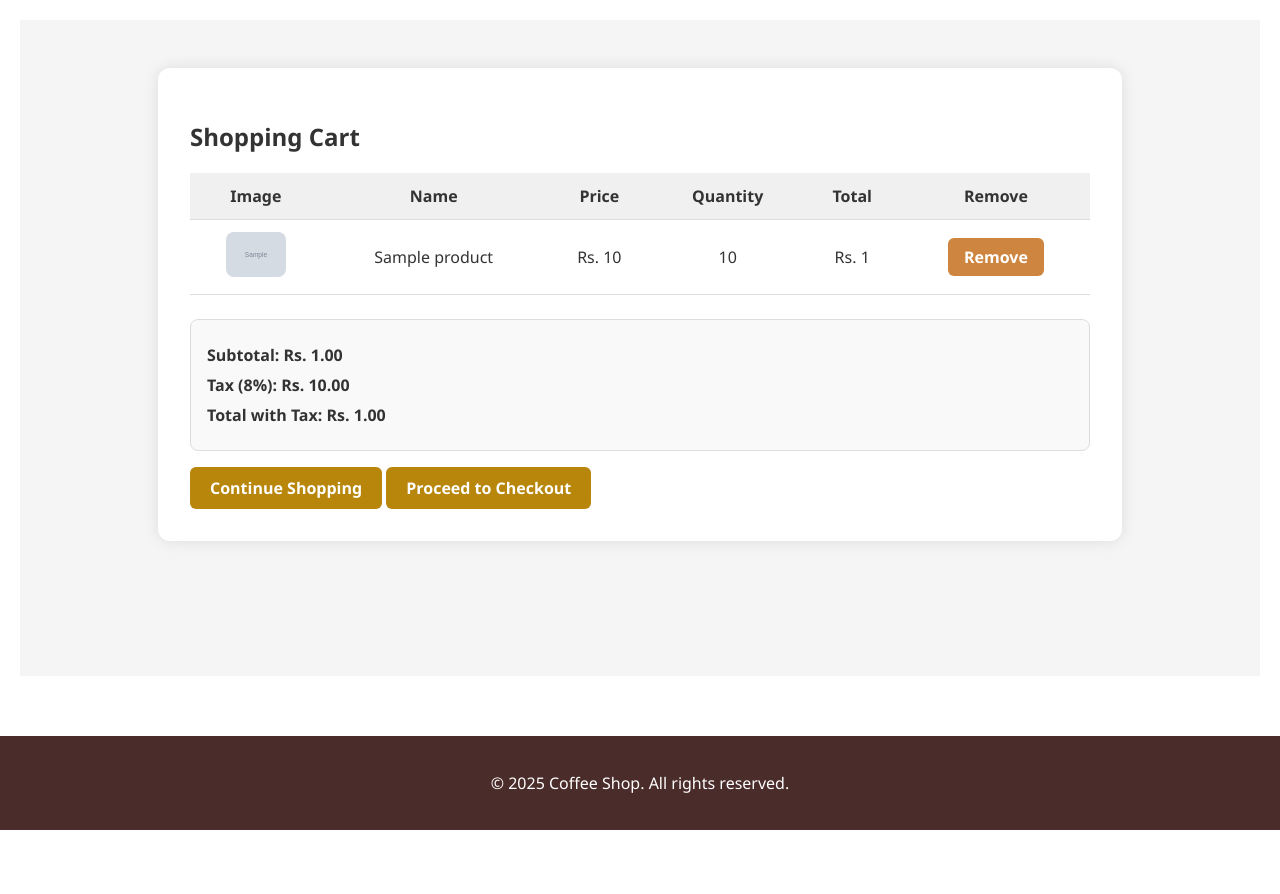
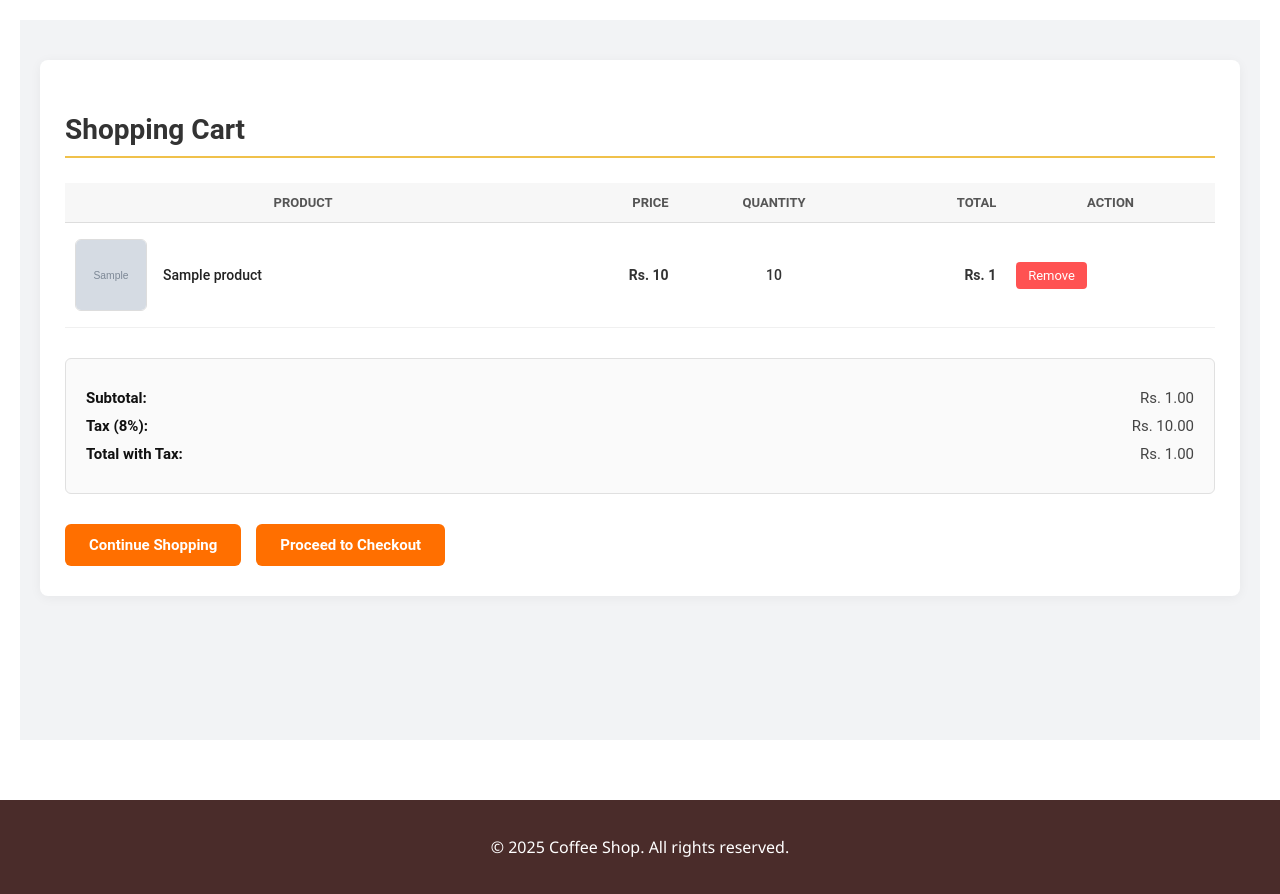
Before and after one commit to Nadia-kausar/coffee_project, a Django app: template coffee_project/shop/templates/cart.html in a window 1280 px wide. Shown: the part 53-947 px from the top of the page. Before the commit the page ends 883 px from the top, so only its background shows below. Run offline with Django 3.2, Linux system fonts and the light colour scheme; the template is opened without the code that fills it: most values are stand-ins (such as "Sample title", 1, 10 or a date in 2020); grey boxes marked "Sample" are stand-in pictures.

Commit message:
coffee website

```diff
--- a/coffee_project/shop/templates/cart.html
+++ b/coffee_project/shop/templates/cart.html
@@ -5,97 +5,203 @@
 
 {% block content %}
 <style>
-  section.cart-section {
-    background-color: #f5f5f5; /* light gray */
-    color: #333;
-    padding: 3rem 1rem;
-    min-height: 70vh;
+/* ===== Global Section ===== */
+.cart-section {
+  background-color: #f2f3f5;
+  padding: 40px 20px;
+  min-height: 80vh;
+  font-family: 'Roboto', sans-serif;
 }
 
+/* ===== Container ===== */
 .cart-container {
-    max-width: 900px;
+  max-width: 1200px;
   margin: auto;
-    background-color: #fff; /* white */
-    padding: 2rem;
-    border-radius: 12px;
-    box-shadow: 0 0 15px rgba(0, 0, 0, 0.1); /* subtle shadow */
+  background-color: #fff;
+  padding: 30px 25px;
+  border-radius: 8px;
+  box-shadow: 0 2px 12px rgba(0,0,0,0.05);
 }
 
-  table.cart-table {
+/* ===== Title ===== */
+.cart-container h1 {
+  font-size: 28px;
+  font-weight: 700;
+  color: #333;
+  margin-bottom: 25px;
+  border-bottom: 2px solid #f0c14b;
+  padding-bottom: 10px;
+}
+
+/* ===== Cart Table ===== */
+.cart-table {
   width: 100%;
   border-collapse: collapse;
-    margin-bottom: 1.5rem;
 }
 
-  table.cart-table th,
-  table.cart-table td {
-    padding: 12px;
-    text-align: center;
+.cart-table thead {
+  background-color: #f7f7f7;
+  text-transform: uppercase;
+}
+
+.cart-table thead th {
+  padding: 12px 10px;
+  font-size: 13px;
+  color: #555;
+  font-weight: 600;
   border-bottom: 1px solid #ddd;
+}
+
+.cart-table tbody tr {
+  border-bottom: 1px solid #f0f0f0;
+  transition: background 0.2s ease;
+}
+
+.cart-table tbody tr:hover {
+  background-color: #f9f9f9;
+}
+
+.cart-table td {
+  padding: 16px 10px;
+  vertical-align: middle;
+  font-size: 14px;
   color: #333;
 }
 
-  table.cart-table th {
-    background-color: #f0f0f0;
+/* ===== Product Cell ===== */
+.cart-product {
+  display: flex;
+  align-items: center;
+  gap: 16px;
+}
+.cart-product img {
+  width: 70px;
+  height: 70px;
+  object-fit: cover;
+  border-radius: 6px;
+  border: 1px solid #ddd;
+}
+.cart-product-name {
+  font-weight: 500;
+  color: #222;
 }
 
-  table.cart-table img {
-    max-width: 60px;
-    border-radius: 8px;
+/* ===== Prices ===== */
+.price,
+.total {
+  font-weight: 600;
+  color: #ff6f00;
+  text-align: right;
 }
 
+/* ===== Quantity ===== */
+.quantity {
+  font-size: 14px;
+  font-weight: 500;
+  text-align: center;
+}
+
+/* ===== Remove Button ===== */
+.btn-danger {
+  background: #ff5252;
+  color: white;
+  padding: 6px 12px;
+  border: none;
+  border-radius: 4px;
+  font-size: 13px;
+  cursor: pointer;
+  text-decoration: none;
+  transition: background 0.2s ease;
+}
+.btn-danger:hover {
+  background: #e53935;
+}
+
+/* ===== Summary Box ===== */
 .summary-box {
-    background-color: #f9f9f9;
-    padding: 1rem;
-    border-radius: 8px;
-    margin-top: 1rem;
-    color: #333;
-    border: 1px solid #ddd;
+  margin-top: 30px;
+  padding: 20px;
+  border: 1px solid #e0e0e0;
+  background-color: #fafafa;
+  border-radius: 6px;
+  font-size: 15px;
+  color: #444;
 }
 
 .summary-box p {
-    margin: 0.5rem 0;
-    font-weight: 600;
+  margin: 10px 0;
+  display: flex;
+  justify-content: space-between;
+}
+.summary-box p strong {
+  color: #111;
+}
+
+/* ===== Action Buttons ===== */
+.actions {
+  margin-top: 30px;
+  display: flex;
+  flex-wrap: wrap;
+  gap: 15px;
 }
 
 .btn {
-    background-color: #b8860b; /* dark goldenrod (light brown) */
+  background-color: #ff6f00;
   color: #fff;
-    padding: 10px 20px;
-    border: none;
+  padding: 12px 24px;
   border-radius: 6px;
-    font-weight: bold;
-    cursor: pointer;
-    margin-top: 1rem;
+  font-weight: 600;
   text-decoration: none;
-    display: inline-block;
-    transition: background-color 0.3s ease;
+  font-size: 15px;
+  transition: background-color 0.3s ease, box-shadow 0.2s ease;
+}
+.btn:hover {
+  background-color: #e65c00;
+  box-shadow: 0 2px 6px rgba(0,0,0,0.15);
 }
 
-  .btn:hover {
-    background-color: #a47507; /* slightly darker brown */
+/* ===== Empty Cart ===== */
+.empty-cart {
+  text-align: center;
+  font-size: 18px;
+  color: #777;
+  margin-top: 60px;
 }
 
-  .btn-danger {
-    background-color: #cd853f; /* peru (medium brown) */
-    color: white;
-    padding: 8px 16px;
-    border-radius: 6px;
-    font-weight: bold;
-    cursor: pointer;
-    text-decoration: none;
-    transition: background-color 0.3s ease;
+.empty-cart a.btn {
+  margin-top: 20px;
 }
 
-  .btn-danger:hover {
-    background-color: #b07a30; /* darker peru */
+/* ===== Responsive Design ===== */
+@media (max-width: 768px) {
+  .cart-table thead {
+    display: none;
   }
 
-  .empty-cart {
-    text-align: center;
-    font-size: 1.5rem;
-    margin-top: 3rem;
-    color: #555;
+  .cart-table tbody tr {
+    display: block;
+    margin-bottom: 20px;
+    border: 1px solid #eee;
+    border-radius: 6px;
+    padding: 12px;
+    background-color: #fff;
+  }
+
+  .cart-table td {
+    display: flex;
+    justify-content: space-between;
+    padding: 10px 0;
+  }
+
+  .price,
+  .total {
+    text-align: left;
+  }
+
+  .actions {
+    flex-direction: column;
+    align-items: stretch;
+  }
 }
 </style>
 
@@ -107,12 +213,11 @@
       <table class="cart-table">
         <thead>
           <tr>
-            <th>Image</th>
-            <th>Name</th>
-            <th>Price</th>
+            <th>Product</th>
+            <th class="price">Price</th>
             <th>Quantity</th>
-            <th>Total</th>
-            <th>Remove</th>
+            <th class="total">Total</th>
+            <th>Action</th>
           </tr>
         </thead>
         <tbody>
@@ -120,16 +225,18 @@
             {% with item=entry.item %}
               <tr>
                 <td>
+                  <div class="cart-product">
                     {% if item.product.image %}
                       <img src="{{ item.product.image.url }}" alt="{{ item.product.name }}">
                     {% else %}
-                    <img src="{% static 'default-product.png' %}" alt="No Image" style="max-width:60px; border-radius:8px;">
+                      <img src="{% static 'default-product.png' %}" alt="No Image">
                     {% endif %}
+                    <span class="cart-product-name">{{ item.product.name }}</span>
+                  </div>
                 </td>
-                <td>{{ item.product.name }}</td>
-                <td>Rs. {{ item.product.price }}</td>
-                <td>{{ item.quantity }}</td>
-                <td>Rs. {{ entry.total_price }}</td>
+                <td class="price">Rs. {{ item.product.price }}</td>
+                <td class="quantity">{{ item.quantity }}</td>
+                <td class="total">Rs. {{ entry.total_price }}</td>
                 <td>
                   <a href="{% url 'remove_from_cart' item.id %}" class="btn-danger">Remove</a>
                 </td>
@@ -140,15 +247,20 @@
       </table>
 
       <div class="summary-box">
-        <p><strong>Subtotal:</strong> Rs. {{ total_price|floatformat:2 }}</p>
-        <p><strong>Tax (8%):</strong> Rs. {{ tax|floatformat:2 }}</p>
-        <p><strong>Total with Tax:</strong> Rs. {{ total_with_tax|floatformat:2 }}</p>
+        <p><span><strong>Subtotal:</strong></span><span>Rs. {{ total_price|floatformat:2 }}</span></p>
+        <p><span><strong>Tax (8%):</strong></span><span>Rs. {{ tax|floatformat:2 }}</span></p>
+        <p><span><strong>Total with Tax:</strong></span><span>Rs. {{ total_with_tax|floatformat:2 }}</span></p>
       </div>
 
+      <div class="actions">
         <a href="{% url 'products' %}" class="btn">Continue Shopping</a>
         <a href="{% url 'checkout' %}" class="btn">Proceed to Checkout</a>
+      </div>
     {% else %}
-      <p class="empty-cart">Your cart is empty. <a href="{% url 'products' %}" class="btn">Start Shopping</a></p>
+      <div class="empty-cart">
+        <p>Your cart is empty.</p>
+        <a href="{% url 'products' %}" class="btn">Start Shopping</a>
+      </div>
     {% endif %}
   </div>
 </section>
--- a/coffee_project/shop/templates/home.html
+++ b/coffee_project/shop/templates/home.html
@@ -150,9 +150,9 @@
         <ul>
             <li><a href="{% url 'home' %}">Home</a></li>
             <li><a href="{% url 'products' %}">Products</a></li>
+            <li><a href="{% url 'about' %}">About</a></li>
             <li><a href="{% url 'cart' %}">Cart</a></li>
             <li><a href="{% url 'checkout' %}">Checkout</a></li>
-            <li><a href="{% url 'about' %}">About</a></li>
             {% if user.is_authenticated %}
                 <li><a href="{% url 'logout' %}">Logout</a></li>
             {% else %}
```
Also changed, not shown: coffee_project/shop/templates/checkout.html (+63 -37 lines), coffee_project/media/product_images/abu.png (added), coffee_project/media/product_images/abu_LsudTax.png (added), coffee_project/media/product_images/ahmed.png (added), coffee_project/media/product_images/amecano.png (added), coffee_project/media/product_images/b2.png (added), coffee_project/media/product_images/butter.png (added), coffee_project/media/product_images/career.png (added), coffee_project/media/product_images/comercial.png (added), coffee_project/media/product_images/esprossso.png (added), coffee_project/media/product_images/influncer.png (added), coffee_project/media/product_images/lattee.png (added), coffee_project/media/product_images/raai.png (added), 1 other file. Lines whose indentation alone changed are shown as unchanged.
